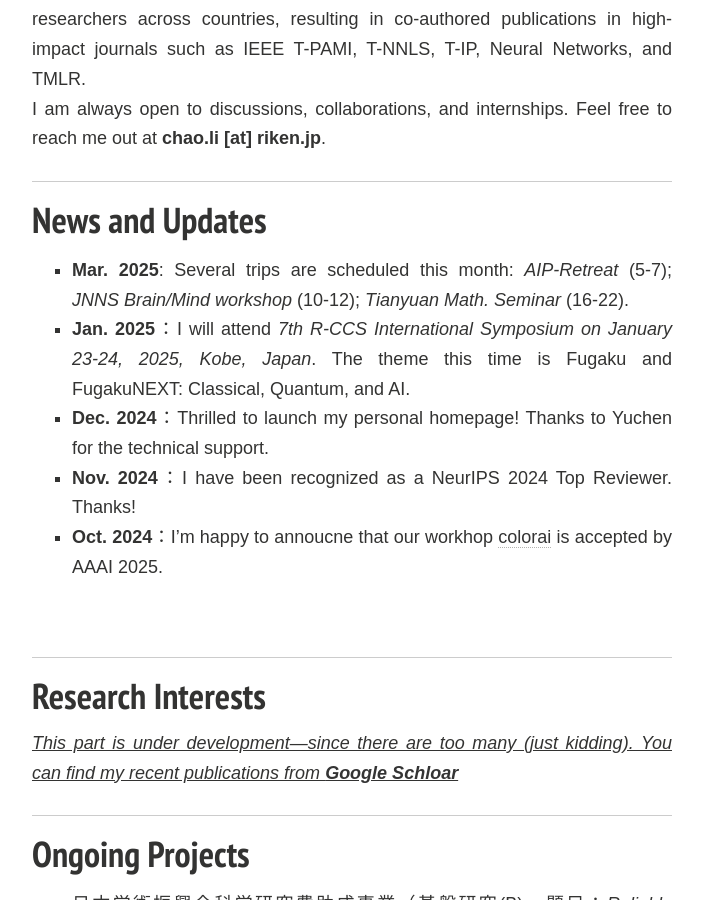
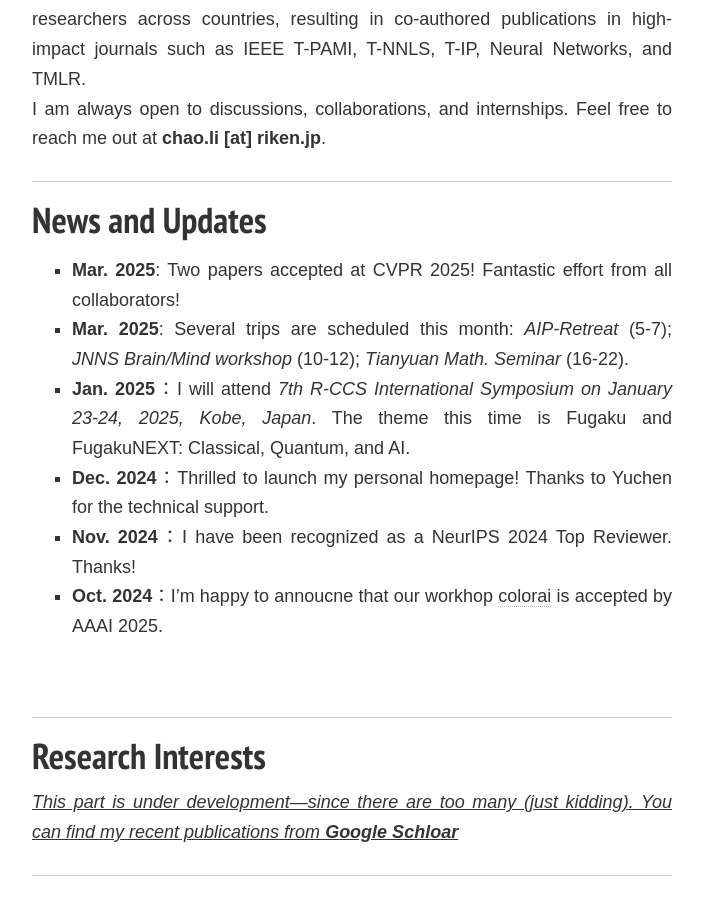
Before and after one commit to ChaoLiAtRIKEN/ChaoLiAtRIKEN.github.io, a Jekyll site: the page built from index.md, in a window 1280 px wide and 900 px high, scrolled down 596 px. Shown: the whole window, without its empty margins (288-991 px from the left). Built offline with Jekyll 4.4.1, drawn with Linux system fonts in a browser that asks for light colours; nearby versions of some CDN libraries; comment, search, counter and statistics services are not loaded; a style sheet for code colours, icons or effects is not loaded.

Commit message:
Update index.md

```diff
--- a/index.md
+++ b/index.md
@@ -35,6 +35,7 @@ If you are interested in any aspect of me, I am always open to discussions and c
 ---
 
 ## News and Updates
+- **Mar. 2025**: Two papers accepted at CVPR 2025! Fantastic effort from all collaborators!
 - **Mar. 2025**: Several trips are scheduled this month: *AIP-Retreat* (5-7); *JNNS Brain/Mind workshop* (10-12); *Tianyuan Math. Seminar* (16-22).
 - **Jan. 2025**：I will attend *7th R-CCS International Symposium on January 23-24, 2025, Kobe, Japan*. The theme this time is Fugaku and FugakuNEXT: Classical, Quantum, and AI.
 - **Dec. 2024**：Thrilled to launch my personal homepage! Thanks to Yuchen for the technical support.
```
